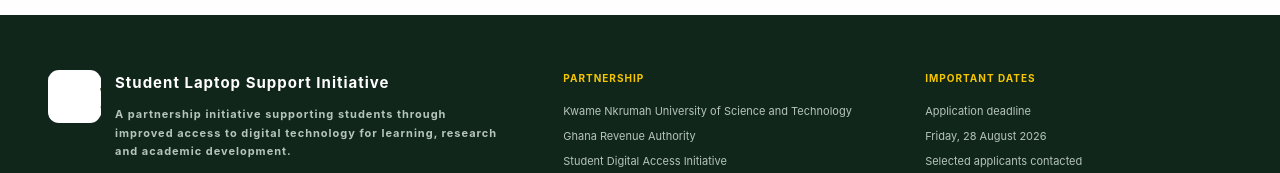
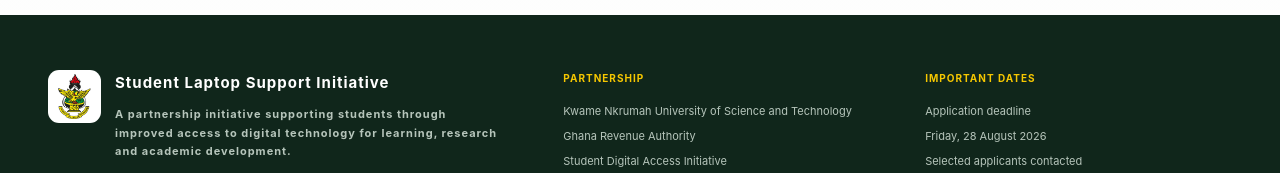
Before and after one commit to atumfohene/gcu, a React (Vite) app: page / in a window 1280 px wide. Shown: the part 2895-3068 px from the top of the page. Built offline with nearby package versions, Linux system fonts and the light colour scheme; the HTML template or start-up script is replaced by a standard one.

Commit message:
Update website design and laptop application

```diff
--- a/src/App.tsx
+++ b/src/App.tsx
@@ -3285,7 +3285,7 @@
             <div className="footer-logo">
 
 
-                Replace with:
+
 
                 <img
                   src={knustLogo}
```
